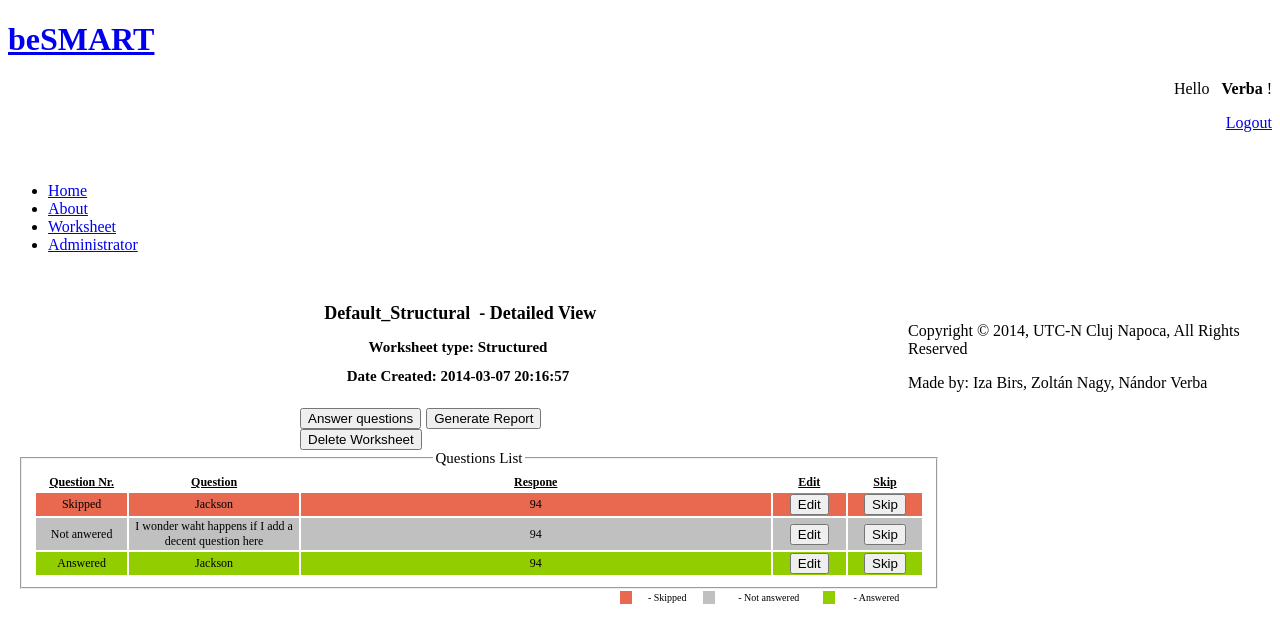
After one commit to nandor1992/Web_Mecha, a PHP site: page /worksheet_detailed.php in a window 1280 px wide. The commit adds this page. Shown: the top 643 px of the page. Run offline with PHP 8.4, Linux system fonts and the light colour scheme; a user stored in the database is signed in; data comes from the database, SQL or seed files in the repository; some libraries are stand-ins or nearby versions.

Commit message:
Added stuff
Improvement on  database, needed to know if answer is skipped or used
Created worksheet creator deletor and detailed view, almoust

```diff
--- /dev/null
+++ b/tecol/worksheet_detailed.php
@@ -0,0 +1,190 @@
+<!DOCTYPE html PUBLIC "-//W3C//DTD XHTML 1.0 Transitional//EN" "http://www.w3.org/TR/xhtml1/DTD/xhtml1-transitional.dtd">
+<html xmlns="http://www.w3.org/1999/xhtml">
+<?php
+include 'db_settings.php';
+session_start();
+if(isset($_POST['worksheet']))
+{
+$_SESSION['worksheet']=$_POST['worksheet'];
+}
+if (!isset($_SESSION['username']))
+{
+header('Location: index.php?error=1');
+}
+?>
+<head>
+<!--- Title goes here -->
+<title> TECoL - Detailed Worksheet  </title>
+<meta http-equiv='Content-Type' content='text/html; charset=utf-8' />
+<link rel='stylesheet' href='css/style.css' type='text/css' media='all' />
+<link rel='stylesheet' href='css/jquery.jcarousel.css' type='text/css' media='all' />
+<!--[if IE 6]><link rel='stylesheet' href='css/ie6.css' type='text/css' media='all' /><![endif]-->
+<link rel='shortcut icon' href='css/images/my_icon.ico' />
+<script type='text/javascript' src='js/jquery-1.4.2.min.js'></script>
+<script type='text/javascript' src='js/jquery.jcarousel.pack.js'></script>
+<script type='text/javascript' src='js/func.js'></script>
+</head>
+<body>
+<div class="shell">
+  <div class="border">
+    <div id="header">
+      <h1 id="logo"><a href="#" class="notext">beSMART</a></h1>
+      <div class="socials right">
+        <ul>
+		<div style='text-align:right'>
+		<!-- Username display logout and stuff like that --->
+		<?php
+          if(isset($_SESSION['username']))
+	 { echo "	<p> Hello &nbsp <b> ";
+	 echo $_SESSION['username'];
+	echo " </b>!</p> <a href='logout.php'>Logout </a>";
+
+	}
+	else
+	echo"
+	<p><b> Guest User </b></p>
+	<a href='login.php'>Login</a>&nbsp&nbsp&nbsp&nbsp
+	<a href='create.php'>Create Account </a>";
+	?>
+        </div></ul>
+      </div>
+      <div class="cl">&nbsp;</div>
+    </div>
+    <div id="navigation">
+      <ul>
+	  <!--- Remember to do the Active stuff --->
+        <li><a href="index.php" >Home</a></li>
+        <li><a href="about.php" >About</a></li>
+        <!-- Menu bar for admin and user --->
+		<?php
+		if(isset($_SESSION['username']))
+		{
+		echo "<li><a href='worksheet.php' class='active'>Worksheet</a></li>";
+        if (isset($_SESSION['admin']))
+		{
+		echo "<li><a href='admin.php'>Administrator</a></li>";
+		}
+        }
+		?>
+      </ul>
+      <div class="cl">&nbsp;</div>
+    </div>
+    <div id="main">
+		<div class="highlight">
+		<!---- This is where it all begins -->
+		<div style='width:900px;float:left'>
+		<?php
+		//php for Worksheet name user_id type an date
+			$con = mysql_connect("localhost",$user,$password);
+			if (!$con)
+			{
+				die('Could not connect: ' . mysql_error());
+			}
+			mysql_select_db($db_name,$con) or die ("Could not connect to database");
+			$q="SELECT * FROM worksheet WHERE w_id=".$_SESSION['worksheet'];
+			$result=mysql_query($q);
+			if (!$result) {
+				die('Invalid query: ' . mysql_error());
+							}
+			$row = mysql_fetch_assoc($result);
+			$u_id=$row['u_id'];
+			$w_name=$row['w_name'];
+			$w_id=$row['w_id'];
+			$w_type=$row['w_type'];
+		?>
+          <h2 style='text-align:center;font-size:18px'>&nbsp<?php echo $row['w_name']?>&nbsp - Detailed View </h2>
+		  <h2 style='text-align:center;font-size:15px'>Worksheet type:
+		  <?php
+		  switch($w_type)
+		  {
+		  case 1:echo "Structured";break;
+		  case 2:echo "CFD";break;
+		  case 3:echo "Combined";break;
+		  }
+		  ?>
+		  </h2>
+		  <h2 style='text-align:center;font-size:15px;'>Date Created: <?php echo $row['w_date']; ?></h2>
+		  <div style='width:900px;text-align:center;float:left;padding:10px'>
+				<div style='text-align:center;width:320px;padding-left:282px'>
+			<form action='question.php' method='post' style='float:left;padding-right:5px'>
+		  <input type='hidden' name='question' id='worksheet' value=1>
+		  <input type='hidden' name='country' id='worksheet' value=23>
+		  <input type='hidden' name='worksheet' id='worksheet' value=<?php echo $w_id ?>>
+		  <input type='submit' name='Submit' value='Answer questions' />
+		  </form>
+
+		  <form action='report.php' method='post' style='float:left;padding-right:5px'>
+		  <input type='hidden' name='worksheet' id='worksheet' value=<?php echo $row['w_id']; ?>>
+		  <input type='submit' name='Submit' value='Generate Report' />
+		  </form>
+
+		  <form action='worksheet_delete.php' method='post' style='float:left' onSubmit="if(!confirm('Are you sure you want to delete the Worksheet?')){return false;}">
+		  <input type='hidden' name='worksheet' id='worksheet' value=<?php echo $row['w_id']; ?>>
+		  <input type='submit' name='Submit' value='Delete Worksheet' />
+		  </form>
+
+			</div>
+			<fieldset >
+				<legend style='font-size:15px'>Questions List</legend>
+				<table style="width:890px;font-size:12px">
+					<tr bgcolor='#FFFFFF' style='text-decoration:underline;'>
+						<th width="100px">Question Nr.</th>
+						<th width="200px">Question</th>
+						<th width="580px">Respone</th>
+						<th>Edit</th>
+						<th>Skip</th>
+					</tr>
+					<tr bgcolor='#E86850'>
+						<td>Skipped</td>
+						<td>Jackson</td>
+						<td>94</td>
+						<th width="80px"><form> <input type='submit' name='submit' value='Edit'/></th>
+						<th width="80px"><form> <input type='submit' name='submit' value='Skip'/></th>
+					</tr>
+					<tr bgcolor='#C0C0C0'>
+						<td>Not anwered</td>
+						<td>I wonder waht happens if I add a decent question here</td>
+						<td>94</td>
+						<th width="80px"><form> <input type='submit' name='submit' value='Edit'/></th>
+						<th width="80px"><form> <input type='submit' name='submit' value='Skip'/></th>
+					</tr>
+					<tr bgcolor='#92CD00'>
+						<td>Answered</td>
+						<td>Jackson</td>
+						<td>94</td>
+						<th width="80px"><form> <input type='submit' name='submit' value='Edit'/></th>
+						<th width="80px"><form> <input type='submit' name='submit' value='Skip'/></th>
+					</tr>
+		</table>
+			</fieldset>
+			<div style='text-align:center;width:300px;float:right'>
+				<table style="width:300px;font-size:10px">
+					<tr >
+						<td bgcolor='#E86850'>&nbsp&nbsp</td>
+						<td>- Skipped</td>
+						<td bgcolor='#C0C0C0'>&nbsp&nbsp</td>
+						<td>- Not answered</td>
+						<td bgcolor='#92CD00'>&nbsp&nbsp</td>
+						<td>- Answered</td>
+					</tr>
+		</table>
+			</div>
+		  </div>
+		</div>
+		<!--- This is where it all ends --->
+		</div>
+
+      <div class="cl">&nbsp;</div>
+    </div>
+    <div class="shadow-l"></div>
+    <div class="shadow-r"></div>
+    <div class="shadow-b"></div>
+  </div>
+  <div id="footer">
+    <p class='left'>Copyright &copy; 2014, UTC-N Cluj Napoca, All Rights Reserved</p>
+    <p class='right'>Made by: Iza Birs, Zoltán Nagy, Nándor Verba</p>
+    <div class='cl'></div>
+  </div>
+</div>
+</body>
+</html>
```
Also changed, not shown: database.sql (+19 -14 lines), tecol/worksheet.php (+81 -6 lines), tecol/worksheet_create.php (added, +31 -0 lines), tecol/worksheet_delete.php (added, +30 -0 lines).
